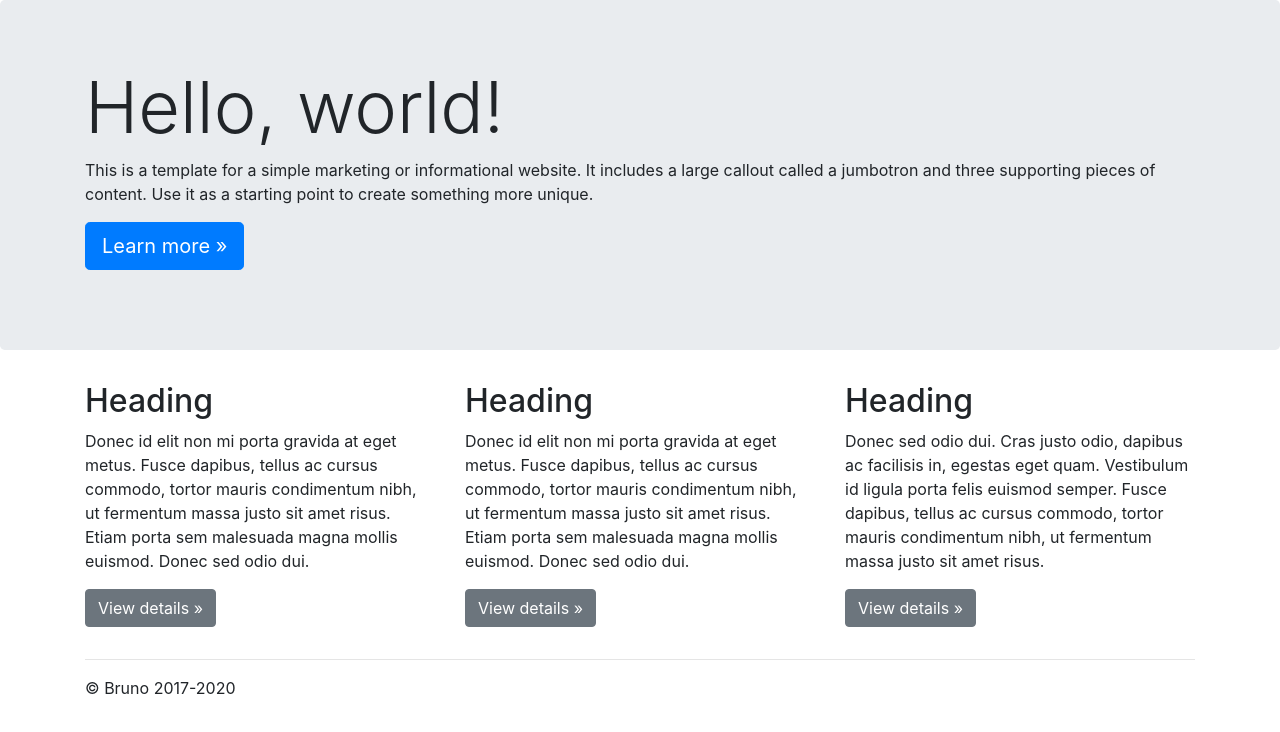
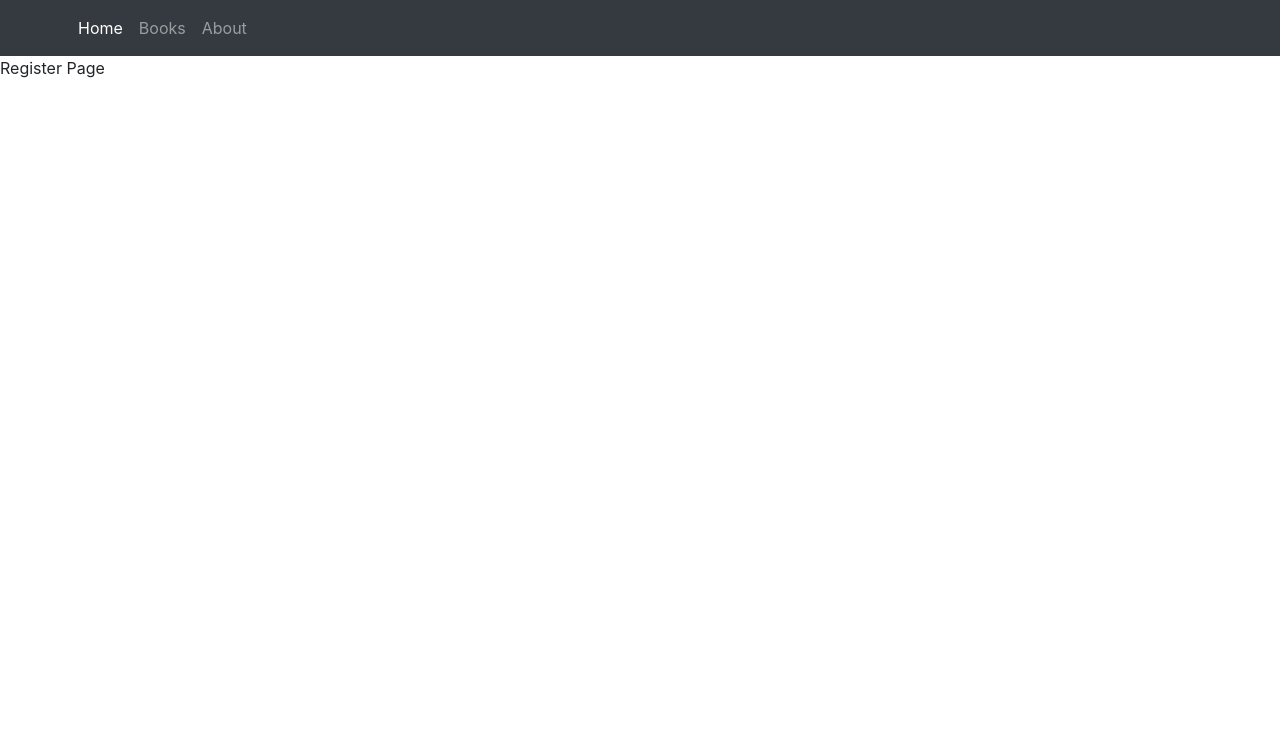
Before and after one commit to Jasiri-Inc/moecive-frontend, a React (Vite) app: page /register in a window 1280 px wide. Shown: the top 732 px of the page. Built offline with nearby package versions, Linux system fonts and the light colour scheme.

Commit message:
fixed routes

```diff
--- a/package.json
+++ b/package.json
@@ -18,6 +18,7 @@
     "react-dom": "^16.13.1",
     "react-query": "^2.5.13",
     "react-router-dom": "^5.2.0",
+    "reacts": "^0.0.0",
     "reactstrap": "^8.5.1"
   },
   "devDependencies": {
--- a/public/index.html
+++ b/public/index.html
@@ -1,18 +1,18 @@
 <!DOCTYPE html>
 <html lang="en">
-
   <head>
-    <meta charset="UTF-8">
-    <title>Title</title>
-    <link rel="stylesheet" href="https://fonts.googleapis.com/icon?family=Material+Icons"/>
-    <link rel="stylesheet" href="../src/style.css">
+    <meta charset="UTF-8" />
+    <title>Cool App</title>
+    <meta name="viewport" content="width=device-width, initial-scale=1.0">
+    <link
+      rel="stylesheet"
+      href="https://fonts.googleapis.com/icon?family=Material+Icons"
+    />
+    <link rel="stylesheet" href="../src/style.css" />
   </head>
 
   <body>
-
     <div id="root">Not Rendered</div>
     <script src="../src/index.js"></script>
-
-
   </body>
 </html>
--- a/src/App.js
+++ b/src/App.js
@@ -1,14 +1,41 @@
-import React, { Component } from "react";
-import LoginPage from "./components/Form";
-import Home from "./Pages/Home";
+import React from "react";
+import { BrowserRouter as Router, Switch, Route, Link } from "react-router-dom";
+import Home from "./pages/home";
+import AppNavbar from "./components/AppNavrbar";
+import About from "./pages/about";
+import Register from "./pages/register";
+import Login from "./pages/login";
+import Books from "./pages/books";
+import 'bootstrap/dist/css/bootstrap.min.css'
+
 
 const App = () => {
   return (
-    <div>
-      {/* <LoginPage /> */}
-      <Home/>
-    </div>
+    <Router>
+      <div>
+        <AppNavbar />
+        <Switch>
+          <Route path="/about">
+            <About />
+          </Route>
+          <Route path="/login">
+            <Login />
+          </Route>
+          <Route path="/register">
+            <Register />
+          </Route>
+          <Route path="/books">
+            <Books />
+          </Route>
+          <Route path="/">
+            <Home />
+          </Route>
+        </Switch>
+      </div>
+    </Router>
   );
+
+
 };
 
 export default App;
--- /dev/null
+++ b/src/components/AppNavrbar.js
@@ -0,0 +1,22 @@
+import React from "react";
+import { Link } from "react-router-dom";
+
+export default function AppNavbar() {
+  return (
+    <nav className="navbar navbar-expand navbar-dark bg-dark">
+      <div className="container">
+        <div className="nav navbar-nav">
+          <Link className="nav-item nav-link active" to="/">
+            Home <span className="sr-only">(current)</span>
+          </Link>
+          <Link className="nav-item nav-link" to="/books">
+            Books
+          </Link>
+          <Link className="nav-item nav-link" to="/about">
+            About
+          </Link>
+        </div>
+      </div>
+    </nav>
+  );
+}
--- /dev/null
+++ b/src/pages/books.js
@@ -0,0 +1,37 @@
+import React from "react";
+import { useQuery } from "react-query";
+
+export default function Books() {
+  const { isLoading, error, data } = useQuery("books", () =>
+    fetch("http://localhost:3000/api/v1/books").then((res) => res.json())
+  );
+
+  if (isLoading) return "Loading...";
+
+  if (error) return "An error has occurred: " + error.message;
+
+  return (
+    <div className="container mt-3">
+      <h1>Books</h1>
+
+      <div className="list-group">
+        {data.map((book) => (
+          <a
+            key={book.id}
+            href="#"
+            className="list-group-item list-group-item-action flex-column align-items-start"
+          >
+            <div className="d-flex w-100 justify-content-between">
+              <h5 className="mb-1">
+                <strong>{book.name}</strong>
+              </h5>
+              <small>small</small>
+            </div>
+            <p className="mb-1">{book.description}</p>
+            <small>paragraph footer</small>
+          </a>
+        ))}
+      </div>
+    </div>
+  );
+}
--- /dev/null
+++ b/src/pages/login.js
@@ -0,0 +1,9 @@
+import React from 'react'
+
+export default function Login() {
+    return (
+        <div>
+            <p>Login Pages</p>
+        </div>
+    )
+}
--- /dev/null
+++ b/src/pages/register.js
@@ -0,0 +1,9 @@
+import React from 'react'
+
+export default function Register() {
+    return (
+        <div>
+            <p>Register Page</p>
+        </div>
+    )
+}
```
Also changed, not shown: src/Pages/LoginPage.js (deleted, +0 -10 lines), src/pages/book.js (added, +11 -0 lines), 2 other files (tests, documents, lock files or other folders). Lines whose indentation alone changed are shown as unchanged.
